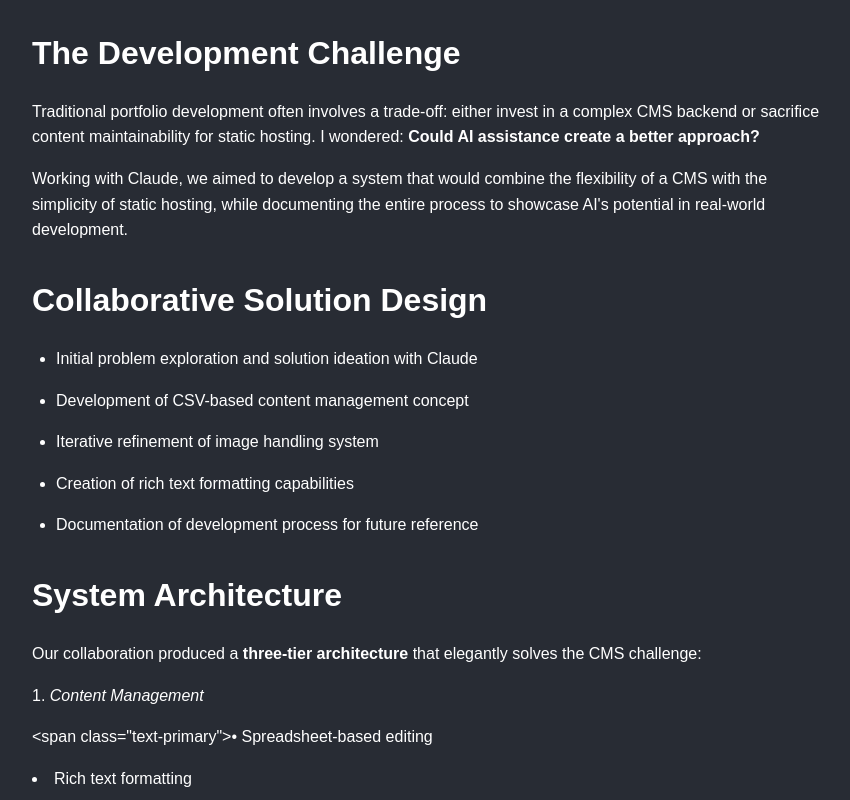
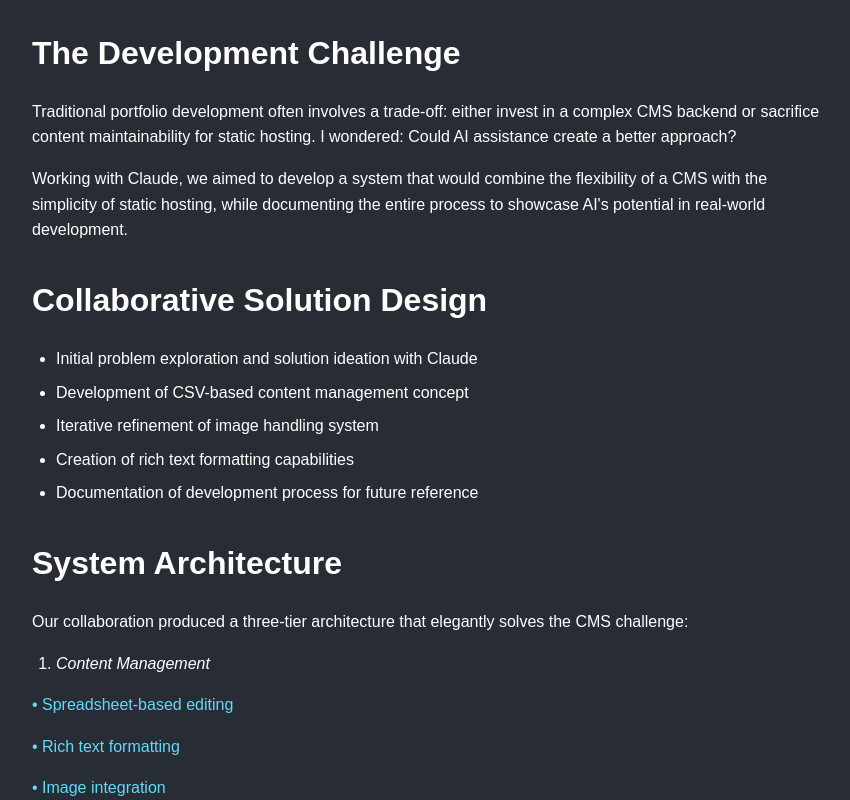
Before and after one commit to ds1/ds1.github.io, a React (Create React App) app: page /case-study/1 in a window 1280 px wide. Shown: the part 1200-2000 px from the top of the page, without its empty margins (208-1058 px from the left). Built offline with nearby package versions, Linux system fonts and the light colour scheme.

Commit message:
Solved content rendering and image mapping issues.

```diff
--- a/src/components/RichText.js
+++ b/src/components/RichText.js
@@ -6,96 +6,226 @@ const StyledText = styled.span`
   &.text-secondary { color: ${({ theme }) => theme.colors.secondary}; }
   &.text-success { color: #4ade80; }
   &.text-warning { color: #fbbf24; }
+  &.text-error { color: #ef4444; }
 `;
 
 const Paragraph = styled.p`
   margin-bottom: 1rem;
   line-height: 1.6;
+  white-space: pre-wrap;
 `;
 
 const List = styled.ul`
   margin-bottom: 1rem;
   padding-left: 1.5rem;
+  list-style-type: disc;
+`;
+
+const NumberedList = styled.ol`
+  margin-bottom: 1rem;
+  padding-left: 1.5rem;
+  list-style-type: decimal;
+  counter-reset: ${props => props.start ? `list ${props.start - 1}` : 'none'};
+
+  & > li {
+    counter-increment: list;
+  }
+
+  & > li::marker {
+    content: counter(list) ". ";
+  }
 `;
 
 const ListItem = styled.li`
   margin-bottom: 0.5rem;
+  line-height: 1.6;
 `;
 
-// Helper function to parse rich text content
-const parseRichText = (text) => {
-  if (!text) return null;
+const processInlineFormatting = (text) => {
+  if (!text || typeof text !== 'string') {
+    return '';
+  }
 
-  // First handle line breaks
-  const lines = text.split('\\n');
-
-  return lines.map((line, index) => {
-    // Process the line content
-    let content = line;
-
-    // Handle colored spans
-    content = content.replace(
-      /<span class="(.*?)">(.*?)<\/span>/g,
-      (match, className, text) => `<styled class="${className}">${text}</styled>`
+  // First handle multi-line spans - match spans that contain line breaks
+  let processed = text.replace(
+    /<span class="(.*?)">([\s\S]*?)<\/span>/g,
+    (match, className, content) => {
+      // Process the content inside the span
+      const lines = content.split('\n')
+        .map(line => line.trim())
+        .filter(line => line)
+        .map(line => `<styled class="${className}">${line}</styled>`)
+        .join('\n');
+      return lines;
+    }
   );
 
-    // Handle bold & italic
-    content = content.replace(/\*\*\*(.*?)\*\*\*/g, '<strong><em>$1</em></strong>');
-    content = content.replace(/\*\*(.*?)\*\*/g, '<strong>$1</strong>');
-    content = content.replace(/\*(.*?)\*/g, '<em>$1</em>');
+  // Now handle any remaining inline formatting
+  processed = processed.replace(/\*\*\*(.*?)\*\*\*/g, '<strong><em>$1</em></strong>');
+  processed = processed.replace(/\*\*(.*?)\*\*\*/g, '<strong>$1</strong>');
+  processed = processed.replace(/\*(.*?)\*/g, '<em>$1</em>');
 
-    // Handle bullet points
-    if (content.startsWith('•')) {
-      return <ListItem key={index} dangerouslySetInnerHTML={{ __html: content.slice(1) }} />;
+  return processed;
+};
+
+const parseListItems = (text) => {
+  if (!text || typeof text !== 'string') {
+    return [];
   }
 
-    // Convert the processed content to JSX
-    const jsx = content.split(/(<styled.*?<\/styled>|<strong>.*?<\/strong>|<em>.*?<\/em>)/g)
-      .map((part, i) => {
+  const lists = [];
+  let currentList = [];
+  let currentType = null;
+  let currentNumberingStart = 1;
+
+  // Split by line breaks and clean up empty lines
+  const lines = text.split('\n')
+    .map(line => line.trim())
+    .filter(line => line);
+
+  lines.forEach(line => {
+    if (typeof line !== 'string') return;
+
+    // Check for bullet points (both • and - bullets)
+    const bulletMatch = line.match(/^[•\-*]\s*(.*)/);
+    // Check for numbered list items (any number followed by period)
+    const numberMatch = line.match(/^(\d+)\.\s*(.*)/);
+
+    if (bulletMatch) {
+      // If we were building a different type of list, save it
+      if (currentType && currentType !== 'bullet' && currentList.length > 0) {
+        lists.push({ type: currentType, items: [...currentList], startNumber: currentType === 'number' ? currentNumberingStart : undefined });
+        currentList = [];
+      }
+      currentType = 'bullet';
+      // Process any styled content within the list item
+      let content = bulletMatch[1];
+      if (content.includes('<styled')) {
+        content = processInlineFormatting(content);
+      }
+      currentList.push(content);
+    } else if (numberMatch) {
+      // If starting a new numbered list or switching from bullet list
+      if (currentType !== 'number') {
+        if (currentList.length > 0) {
+          lists.push({ type: currentType, items: [...currentList], startNumber: currentType === 'number' ? currentNumberingStart : undefined });
+          currentList = [];
+        }
+        currentType = 'number';
+        currentNumberingStart = parseInt(numberMatch[1], 10);
+      }
+      // Process any styled content within the list item
+      let content = numberMatch[2];
+      if (content.includes('<styled')) {
+        content = processInlineFormatting(content);
+      }
+      currentList.push(content);
+    } else {
+      // If we were building a list, save it before adding text
+      if (currentList.length > 0) {
+        lists.push({ type: currentType, items: [...currentList], startNumber: currentType === 'number' ? currentNumberingStart : undefined });
+        currentList = [];
+      }
+      // Add the text line, processing any styling
+      lists.push({
+        type: 'text',
+        content: line.includes('<styled') ? processInlineFormatting(line) : line
+      });
+      currentType = null;
+      currentNumberingStart = 1;
+    }
+  });
+
+  // Add the last list if there is one
+  if (currentList.length > 0) {
+    lists.push({ type: currentType, items: [...currentList], startNumber: currentType === 'number' ? currentNumberingStart : undefined });
+  }
+
+  return lists;
+};
+
+const renderFormattedText = (text) => {
+  if (!text || typeof text !== 'string') {
+    return null;
+  }
+
+  // Split the text into parts that are either styled spans or regular text
+  const parts = text.split(/(<styled.*?<\/styled>|<strong>.*?<\/strong>|<em>.*?<\/em>)/g);
+
+  return parts.map((part, index) => {
+    if (!part) return null;
+    if (typeof part !== 'string') return null;
+
     if (part.startsWith('<styled')) {
-          const className = part.match(/class="(.*?)"/)[1];
-          const text = part.match(/>(.*?)<\/styled>/)[1];
-          return <StyledText key={i} className={className}>{text}</StyledText>;
+      const className = part.match(/class="(.*?)"/)?.[1];
+      const content = part.match(/>(.*?)<\/styled>/)?.[1];
+      if (!className || !content) return null;
+      return <StyledText key={index} className={className}>{content}</StyledText>;
     }
     if (part.startsWith('<strong>')) {
-          return <strong key={i}>{part.slice(8, -9)}</strong>;
+      return <strong key={index}>{part.slice(8, -9)}</strong>;
     }
     if (part.startsWith('<em>')) {
-          return <em key={i}>{part.slice(4, -5)}</em>;
+      return <em key={index}>{part.slice(4, -5)}</em>;
     }
     return part;
-      });
-
-    // Return appropriate element based on content
-    if (content.startsWith('•')) {
-      return <List key={index}>{jsx}</List>;
-    }
-    return <Paragraph key={index}>{jsx}</Paragraph>;
-  });
+  }).filter(Boolean);
 };
 
-const RichText = ({ content }) => {
-  if (typeof content === 'string') {
-    return <div>{parseRichText(content)}</div>;
-  }
-
-  // Handle the existing array structure
+const RichText = ({ content, isListContent }) => {
+  // Handle array content for lists
+  if (isListContent && Array.isArray(content)) {
     return (
-    <div>
-      {content.map((block, index) => {
-        if (block.type === 'list') {
-          return (
-            <List key={index}>
-              {block.content.map((item, i) => (
-                <ListItem key={i}>{parseRichText(item)}</ListItem>
+      <List>
+        {content.map((item, index) => (
+          <ListItem key={index}>{renderFormattedText(processInlineFormatting(String(item)))}</ListItem>
         ))}
       </List>
     );
   }
-        return <div key={index}>{parseRichText(block.content)}</div>;
+
+  // Handle string content
+  if (typeof content === 'string') {
+    const processedContent = processInlineFormatting(content);
+    const sections = parseListItems(processedContent);
+
+    return (
+      <div>
+        {sections.map((section, index) => {
+          if (!section) return null;
+
+          if (section.type === 'bullet' && Array.isArray(section.items)) {
+            return (
+              <List key={index}>
+                {section.items.map((item, i) => (
+                  <ListItem key={i}>{renderFormattedText(processInlineFormatting(item))}</ListItem>
+                ))}
+              </List>
+            );
+          }
+          if (section.type === 'number' && Array.isArray(section.items)) {
+            return (
+              <NumberedList key={index} start={section.startNumber}>
+                {section.items.map((item, i) => (
+                  <ListItem key={i}>{renderFormattedText(processInlineFormatting(item))}</ListItem>
+                ))}
+              </NumberedList>
+            );
+          }
+          if (section.type === 'text' && section.content) {
+            return (
+              <Paragraph key={index}>
+                {renderFormattedText(section.content)}
+              </Paragraph>
+            );
+          }
+          return null;
         })}
       </div>
     );
+  }
+
+  return null;
 };
 
 export default RichText;
--- a/src/pages/CaseStudyDetail.js
+++ b/src/pages/CaseStudyDetail.js
@@ -153,9 +153,16 @@ const structureContent = (caseStudy) => {
     caseStudy.content.forEach((item, index) => {
       console.log(`1c. Processing content item ${index}:`, item);
 
-      if (item.type && item.content) {
+      if (item.type === 'list' && Array.isArray(item.content)) {
         content.push({
-          type: item.type,
+          type: 'list',
+          content: item.content,
+          key: item.key || `content-${index}`,
+          order: index
+        });
+      } else {
+        content.push({
+          type: item.type || 'p',
           content: item.content,
           key: item.key || `content-${index}`,
           order: index
@@ -174,44 +181,6 @@ const structureContent = (caseStudy) => {
     }));
   }
 
-  // Process remaining fields
-  Object.entries(caseStudy).forEach(([key, value]) => {
-    console.log('2. Processing key:', key, 'with value:',
-      typeof value === 'string'
-        ? value.substring(0, 100) + '...'
-        : Array.isArray(value)
-          ? '[Array]: ' + value.length + ' items'
-          : typeof value
-    );
-
-    // Skip id and base metadata fields
-    if (['id', 'title', 'subtitle', 'duration', 'role', 'content'].includes(key)) {
-      console.log('3. Skipping metadata field:', key);
-      return;
-    }
-
-    // Skip image-related fields as they're handled separately
-    if (key === 'images' || key.includes('_image_url') || key.includes('_image_alt') || key.includes('_image_caption')) {
-      return;
-    }
-
-    // Handle content fields based on suffix pattern
-    const suffixMatch = key.match(/(.+)_(h[12]|list|body)$/);
-    if (suffixMatch) {
-      console.log('4. Processing content field:', key, 'with suffix:', suffixMatch[2]);
-      const [, baseName, type] = suffixMatch;
-
-      const contentItem = {
-        type: type,
-        content: type === 'list' ? value.split(';').map(item => item.trim()) : value,
-        key: baseName,
-        order: Object.keys(caseStudy).indexOf(key)
-      };
-      console.log('4a. Created content item:', contentItem);
-      content.push(contentItem);
-    }
-  });
-
   console.log('5a. Images array before filtering:', images);
   console.log('5b. Final content array:', content);
 
@@ -224,7 +193,6 @@ const structureContent = (caseStudy) => {
   };
 };
 
-// Main Component
 const CaseStudyDetail = () => {
   const { id } = useParams();
   const navigate = useNavigate();
@@ -277,13 +245,11 @@ const CaseStudyDetail = () => {
             return <Heading2 key={index}>{block.content}</Heading2>;
           case 'list':
             console.log('8c. Rendering list');
-           return <RichText key={index} content={[block]} />;
+            return <RichText key={index} content={block.content} isListContent />;
           case 'body':
-           console.log('8d. Rendering body');
-           return <RichText key={index} content={block.content} />;
           case 'p':
-           console.log('8f. Rendering paragraph');
-           return <RichText key={index} content={block.content} />;
+            console.log('8d. Rendering body/paragraph');
+            return <RichText key={index} content={block.content.replace(/\\n/g, '\n')} />;
           default:
             console.log('8e. Unknown block type:', block.type);
             return null;
--- a/src/utils/imageImports.js
+++ b/src/utils/imageImports.js
@@ -1,5 +1,5 @@
 // This file is auto-generated. Do not edit manually.
-// Generated 2024-10-25T02:18:00.477Z
+// Generated 2024-10-25T02:59:21.918Z
 
 import aicollabthumbnail from '../images/ai-collab-thumbnail.jpg';
 import applethumbnail from '../images/apple-thumbnail.jpg';
```
Also changed, not shown: src/images/ai-debug-content-rendering-and-image-mapping.jpg (added), src/images/ai-debug-solved-content-rendering-but-usage-limit-reached.jpg (added). Lines whose indentation alone changed are shown as unchanged.
